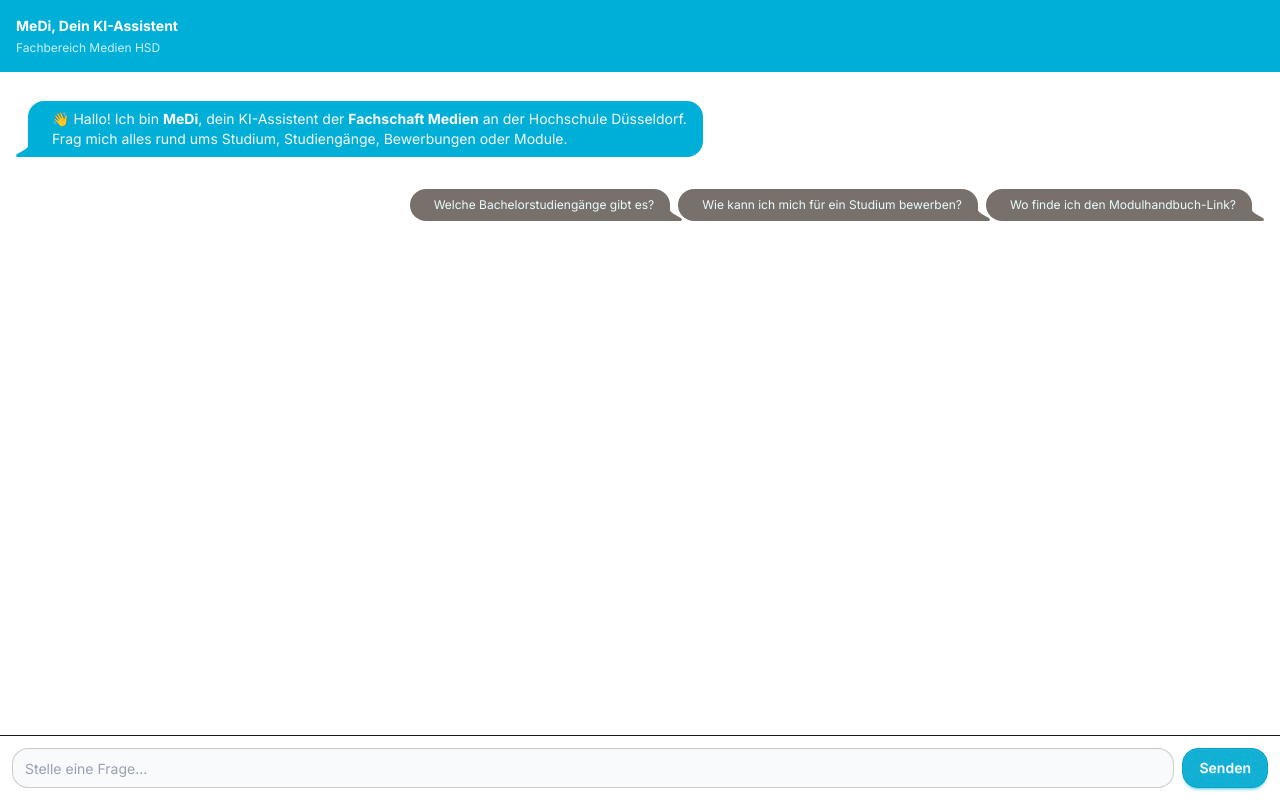
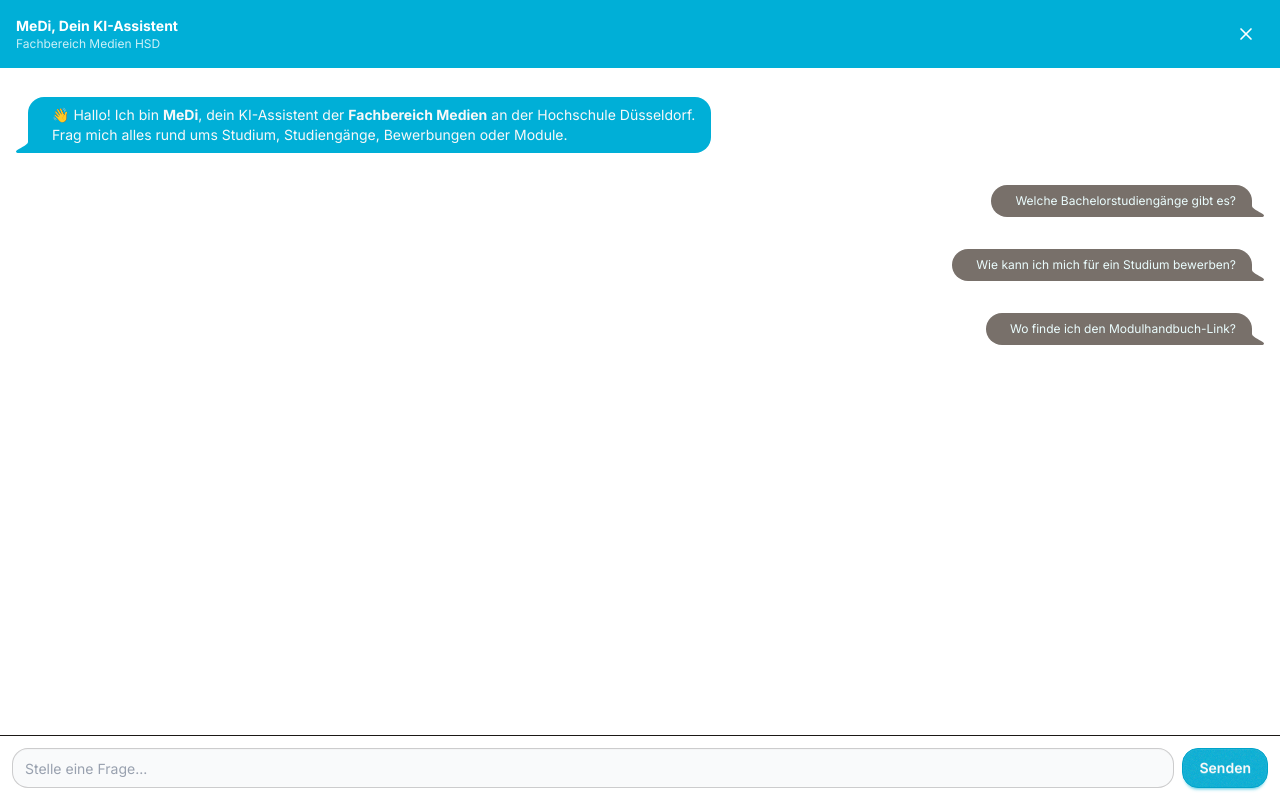
Before and after one commit to hihihien/rag-openai-pinecone, a Next.js app in the folder frontend/: page / in a window 1280 px wide. Built offline with nearby package versions, Linux system fonts and the light colour scheme.

Commit message:
update frotnend

```diff
--- a/frontend/app/components/Chatbot.tsx
+++ b/frontend/app/components/Chatbot.tsx
@@ -4,8 +4,9 @@ import { chatbotContexts } from '../utils/chatbotContext';
 import { useState, useRef, useEffect } from 'react';
 import ReactMarkdown from 'react-markdown';
 import remarkGfm from 'remark-gfm';
+import { X } from 'lucide-react';
 
-// Fallback detection from referrer if no postMessage received
+// Detect program from referrer
 function detectProgramFromReferrer(): string {
   if (typeof document === 'undefined') return 'default';
   try {
@@ -35,13 +36,11 @@ export default function Chatbot() {
   const [loading, setLoading] = useState(false);
   const messagesEndRef = useRef<HTMLDivElement | null>(null);
 
-  // Set initial greeting
   useEffect(() => {
     const { greeting } = chatbotContexts[program] || chatbotContexts['default'];
     setMessages([{ role: 'assistant', content: greeting }]);
   }, [program]);
 
-  // Listen for program context from parent window
   useEffect(() => {
     const listener = (event: MessageEvent) => {
       if (event.data?.program) {
@@ -76,7 +75,6 @@ export default function Chatbot() {
 
       const data = await res.json();
       const answer = data.answer || 'Keine Antwort erhalten.';
-
       setMessages([...newMessages, { role: 'assistant', content: answer }]);
     } catch (err) {
       console.error(err);
@@ -92,14 +90,20 @@ export default function Chatbot() {
   const { greeting, suggestions } = chatbotContexts[program] || chatbotContexts['default'];
 
   return (
-    <div
-      className="w-full min-h-screen flex flex-col bg-white m-0 p-0 text-sm"
-      data-theme="HSD-Medien"
-    >
-      {/* Header (no avatar) */}
-      <div className="p-4 sm:p-4 border-b bg-neutral text-white flex flex-col gap-1">
-        <span className="font-bold text-sm">MeDi, Dein KI-Assistent</span>
-        <span className="text-xs opacity-80">Fachbereich Medien HSD</span>
+    <div className="w-full min-h-screen flex flex-col bg-white m-0 p-0 text-sm" data-theme="HSD-Medien">
+      {/* Header with Close Icon */}
+      <div className="p-4 sm:p-4 border-b bg-neutral text-white flex items-center justify-between">
+        <div className="flex flex-col">
+          <span className="font-bold text-sm">MeDi, Dein KI-Assistent</span>
+          <span className="text-xs opacity-80">Fachbereich Medien HSD</span>
+        </div>
+        <button
+          onClick={() => window.parent.postMessage({ type: 'close' }, '*')}
+          className="p-2 rounded-full hover:bg-white/20 transition flex items-center justify-center"
+          title="Chat schließen"
+        >
+          <X size={20} className="text-white" />
+        </button>
       </div>
 
       {/* Messages */}
@@ -108,7 +112,7 @@ export default function Chatbot() {
           <div key={i}>
             <div className={`chat ${m.role === 'user' ? 'chat-end' : 'chat-start'}`}>
               <div
-                className={`chat-bubble max-w-[90%] md:max-w-[75%] text-sm ${
+                className={`chat-bubble ${
                   m.role === 'assistant'
                     ? 'chat-bubble-neutral'
                     : 'chat-bubble-secondary'
@@ -125,24 +129,25 @@ export default function Chatbot() {
             </div>
 
             {/* Suggested questions after greeting */}
+            {/* Suggested questions after greeting */}
             {i === 0 && m.role === 'assistant' && (
-              <div className="chat chat-end mt-2">
-                <div className="flex flex-wrap gap-2 max-w-full">
-                  {suggestions.map((s, idx) => (
+              <div className="space-y-2 mt-2">
+                {suggestions.map((s, idx) => (
+                  <div className="chat chat-end" key={idx}>
                     <button
-                      key={idx}
                       onClick={() => askQuestion(s)}
                       className="chat-bubble chat-bubble-secondary text-xs cursor-pointer hover:opacity-80 transition"
                       title="Beispielfrage auswählen"
                     >
                       {s}
                     </button>
-                  ))}
-                </div>
+                  </div>
+                ))}
               </div>
             )}
           </div>
         ))}
+
         {loading && (
           <div className="chat chat-start">
             <div className="chat-bubble chat-bubble-neutral">
--- a/frontend/app/utils/chatbotContext.ts
+++ b/frontend/app/utils/chatbotContext.ts
@@ -5,7 +5,7 @@ type ChatbotContext = {
 
 export const chatbotContexts: Record<string, ChatbotContext> = {
   default: {
-    greeting: `👋 Hallo! Ich bin **MeDi**, dein KI-Assistent der **Fachschaft Medien** an der Hochschule Düsseldorf.
+    greeting: `👋 Hallo! Ich bin **MeDi**, dein KI-Assistent der **Fachbereich Medien** an der Hochschule Düsseldorf.
 
 Frag mich alles rund ums Studium, Studiengänge, Bewerbungen oder Module.`,
     suggestions: [
```
